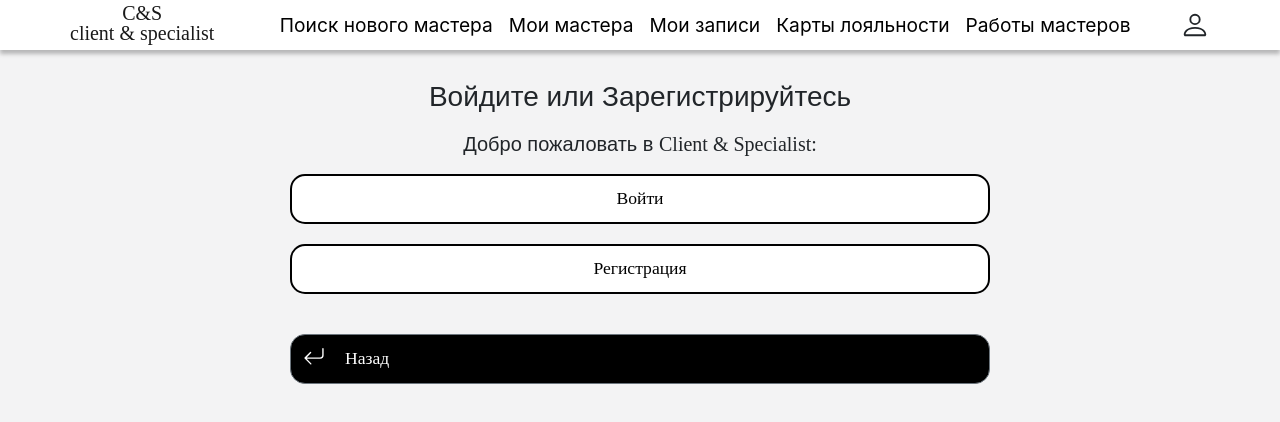
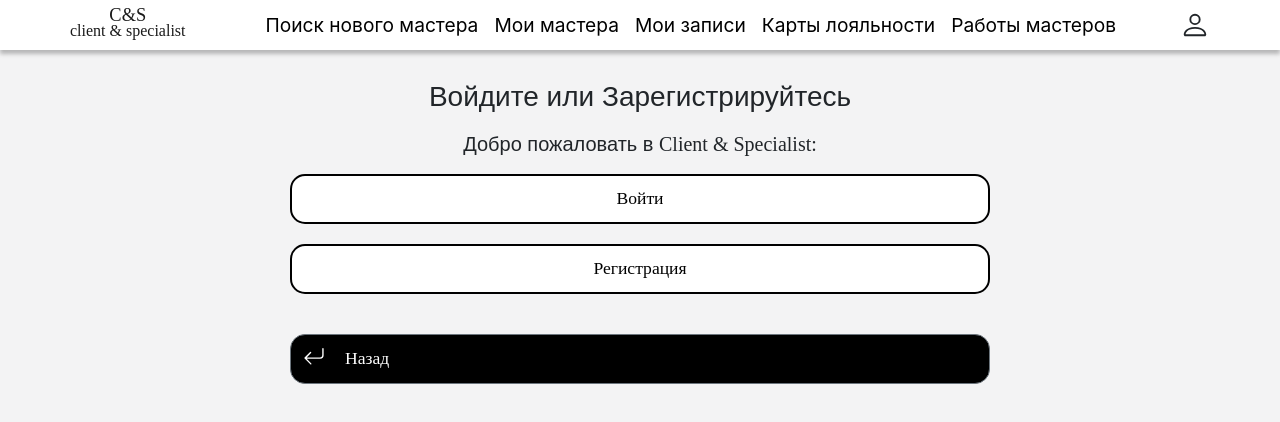
Before and after one commit to AnigalHub/SignUpForServices, a Vue app: page / in a window 1280 px wide. Shown: the top 422 px of the page. Built offline with nearby package versions, Linux system fonts and the light colour scheme; a web font is replaced by a local one.

Commit message:
добавлен метод возврата на прошлую страницу

```diff
--- a/src/components/Button.vue
+++ b/src/components/Button.vue
@@ -1,6 +1,6 @@
 <template>
     <div>
-        <b-button v-if="text === 'Назад'" :style="styles">
+        <b-button v-if="text === 'Назад'" :style="styles" @click="ReturnBack">
             <b-icon icon="arrow-return-left" :style="stylesIcon"></b-icon>
             <span>{{text}}</span>
         </b-button>
@@ -22,6 +22,12 @@
         type: Object,
         default: () => ({}),
       },
+    },
+    methods: {
+      ReturnBack(){
+        return this.$router.go(-1)
+      }
+
     }
   }
 </script>
--- a/src/components/logo.vue
+++ b/src/components/logo.vue
@@ -17,9 +17,10 @@
     font-family: 'Miltonian Tattoo', serif;
     .short_name{
         margin-top: -5px;
-        font-size: 1.25rem;
+        font-size: 1.15rem;
     }
     .long_name{
+        font-size: 1rem;
         margin-top: -10px;
     }
 }
--- a/src/pages/Authentication.vue
+++ b/src/pages/Authentication.vue
@@ -3,7 +3,7 @@
         <h3>Войдите или Зарегистрируйтесь  </h3>
         <h5>Добро пожаловать в <span>Client & Specialist:</span></h5>
         <div class="buttons">
-            <Button :styles="styles.button_styles" text="Войти"/>
+            <Button :styles="styles.button_styles" href="LoginUp" text="Войти"/>
             <Button :styles="styles.button_styles" text="Регистрация"/>
             <Button :styles="styles.button_back_styles" :stylesIcon="styles.button_back_icon_styles" text="Назад"/>
         </div>
```
